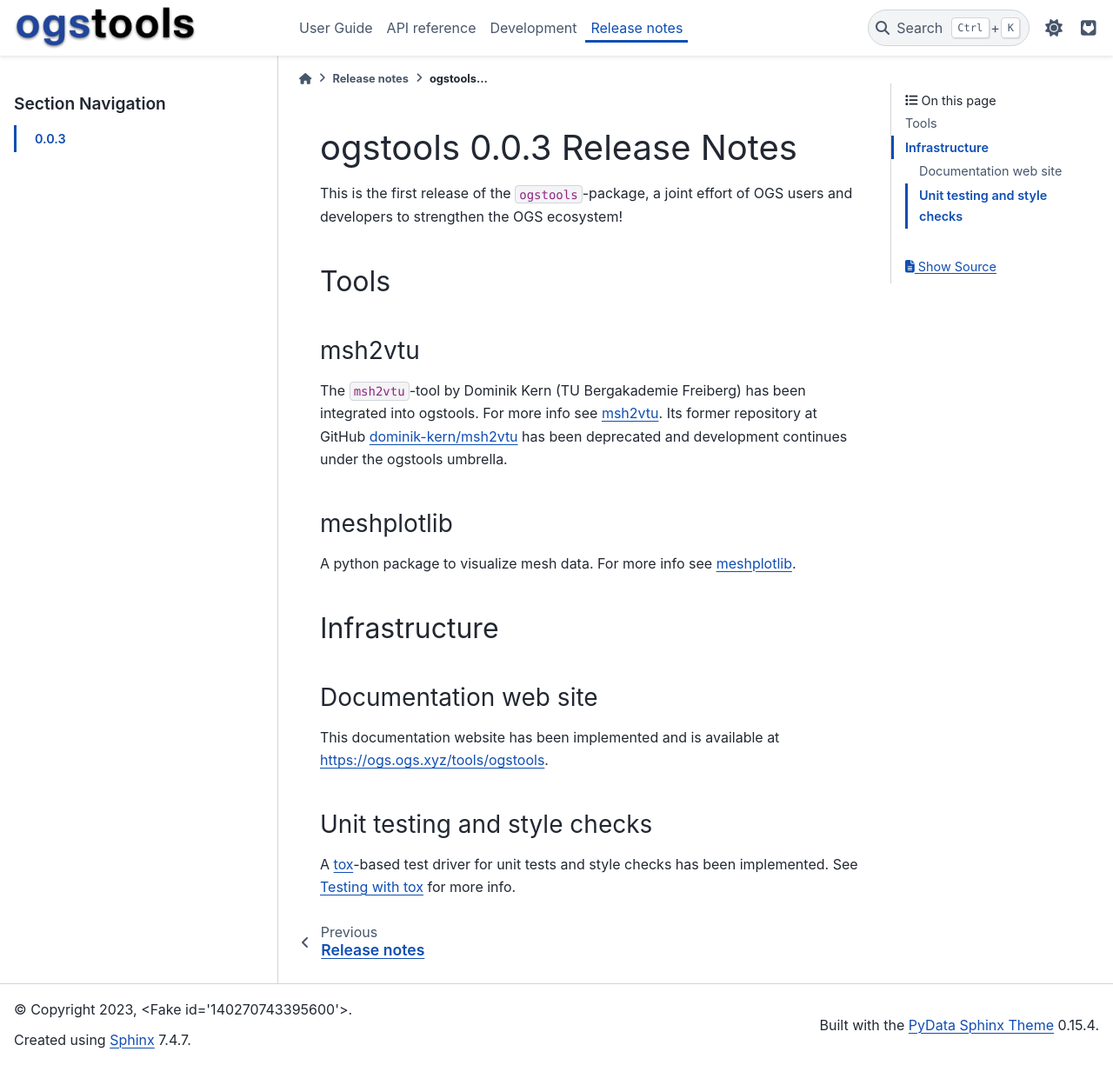
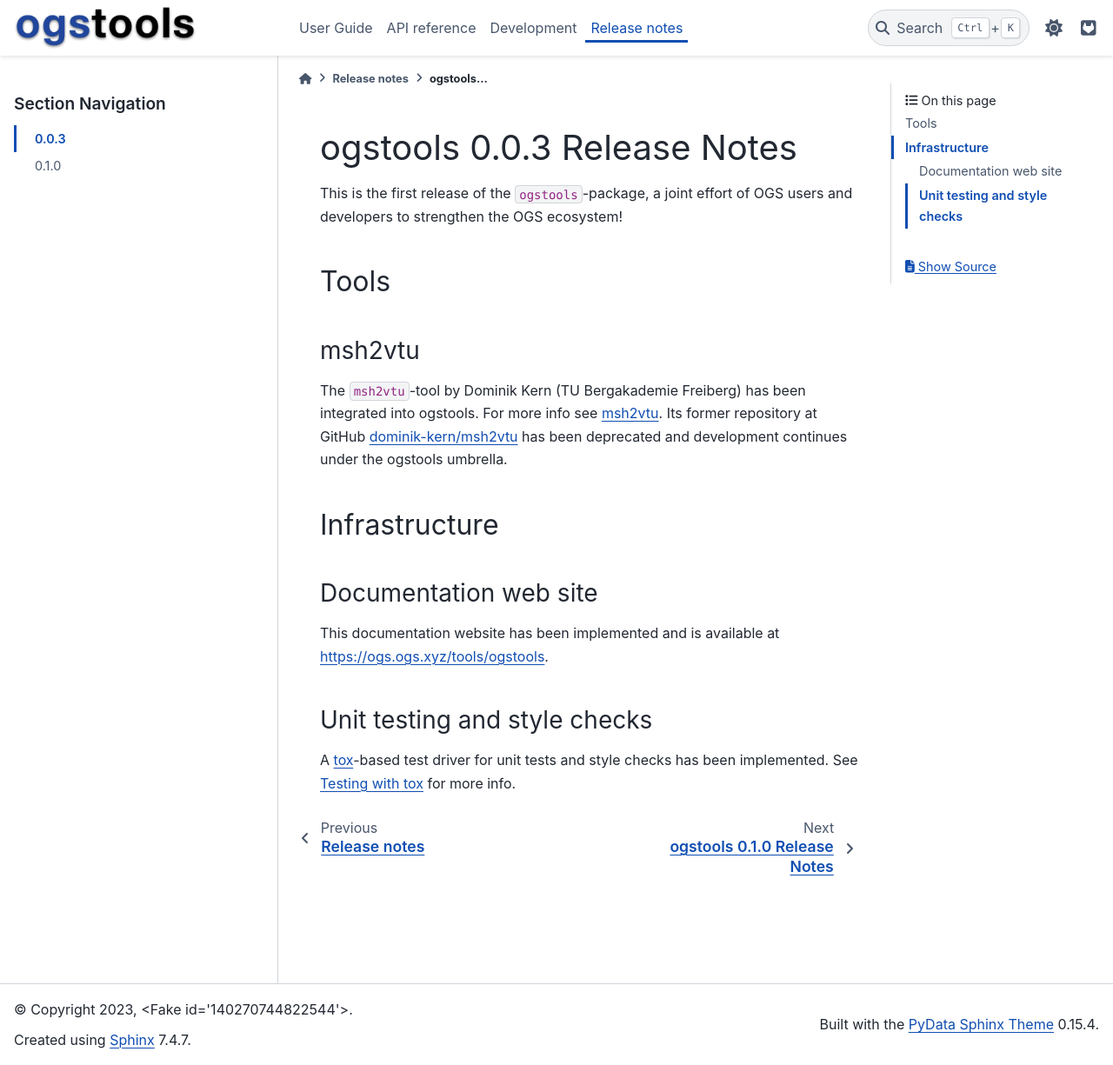
Before and after one commit to ufz/ogstools, a Sphinx documentation site: the page built from docs/releases/ogstools-0.0.3.md, in a window 1280 px wide and 1225 px high. Shown: the whole window at 87% size. Built offline with Sphinx 7.4.7 and the PyData theme 0.15.4, drawn with Linux system fonts in a browser that asks for light colours; pages that are not in the unit, such as notebooks, are missing from menus; the version number could not be read and is left out.

Commit message:
[docs] Added 0.1.0 release notes.

````diff
--- a/docs/conf.py
+++ b/docs/conf.py
@@ -98,7 +98,7 @@
 try:
     import ifm_contrib as ifm  # noqa: F401
 except ImportError:
-    msg = "Could not import ifm. A working Feflow Python setup is required!"
+    print("Skipping FEFLOW-related functionality for the documentation!")
     exclude_patterns.extend(
         ["reference/ogstools.fe2vtu.*", "user-guide/fe2vtu*"]
     )
--- a/docs/releases/index.md
+++ b/docs/releases/index.md
@@ -5,4 +5,5 @@
 maxdepth: 3
 ---
 0.0.3 <ogstools-0.0.3>
+0.1.0 <ogstools-0.1.0>
 ```
--- a/docs/releases/ogstools-0.0.3.md
+++ b/docs/releases/ogstools-0.0.3.md
@@ -8,10 +8,6 @@
 
 The `msh2vtu`-tool by Dominik Kern (TU Bergakademie Freiberg) has been integrated into ogstools. For more info see [](../user-guide/msh2vtu.md). Its former repository at GitHub [dominik-kern/msh2vtu](https://github.com/dominik-kern/msh2vtu) has been deprecated and development continues under the ogstools umbrella.
 
-### meshplotlib
-
-A python package to visualize mesh data. For more info see [](../user-guide/meshplotlib.md).
-
 ## Infrastructure
 
 ### Documentation web site
````
Also changed, not shown: docs/development/index.md (+1 -0 lines), docs/releases/ogstools-0.1.0.md (added, +31 -0 lines).
